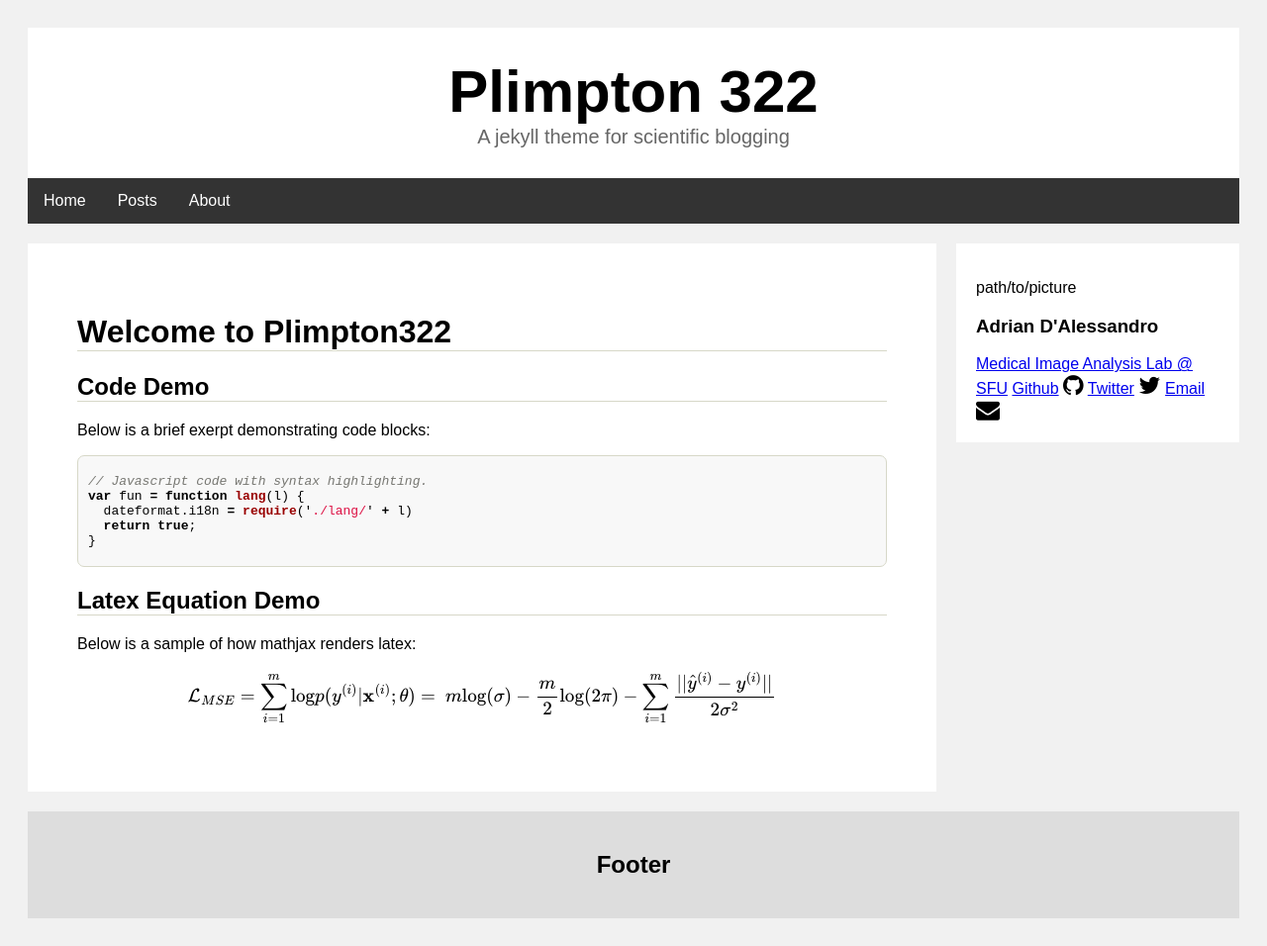
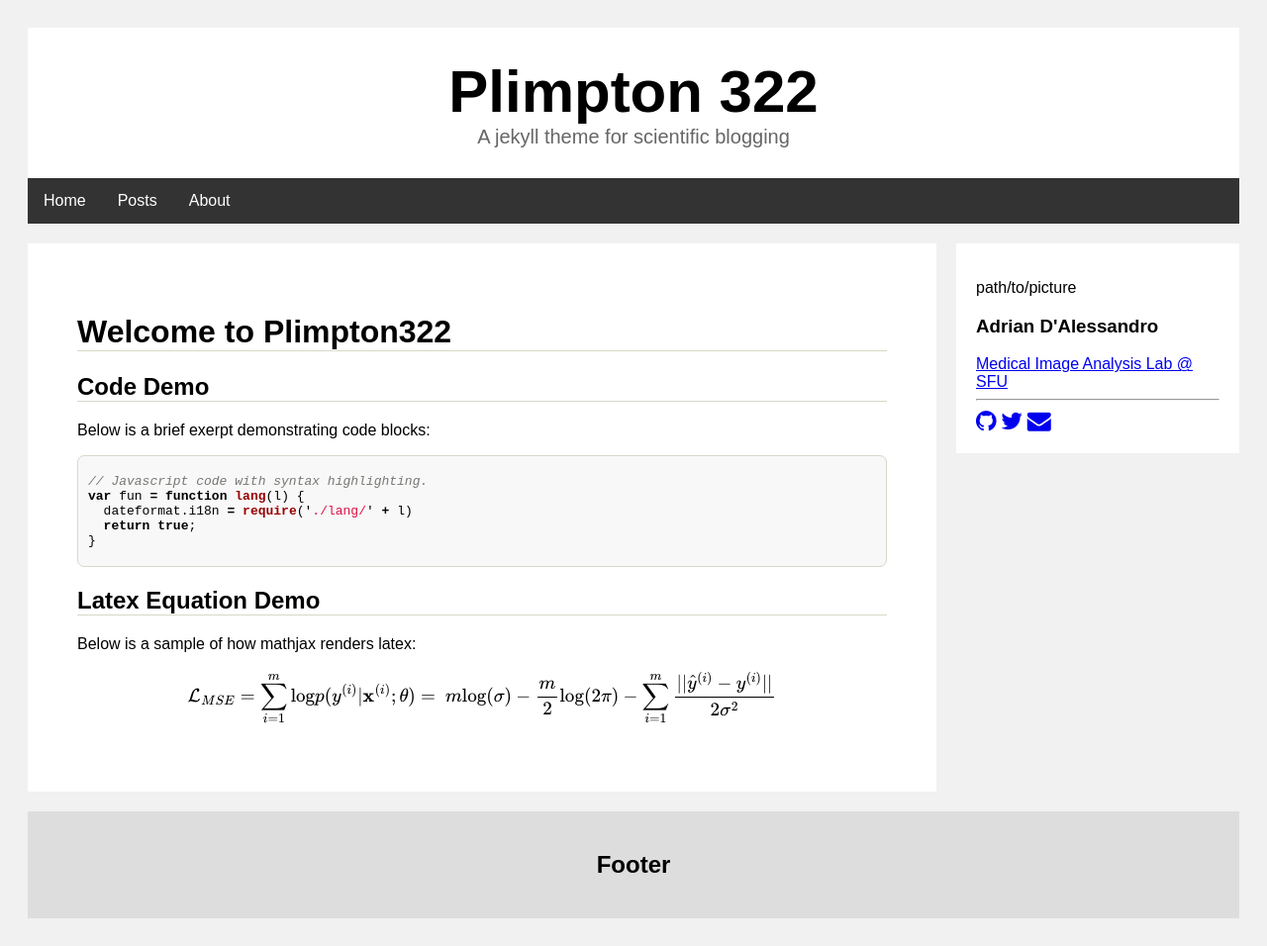
Before and after one commit to adrian-dalessandro/Plimpton322, a Jekyll site: the page built from index.md, in a window 1280 px wide. Shown: the whole page at 99% size. Built offline with Jekyll 4.4.1, drawn with Linux system fonts in a browser that asks for light colours; formulas are drawn with MathJax 3.

Commit message:
Update authorcards.html

```diff
--- a/_includes/authorcards.html
+++ b/_includes/authorcards.html
@@ -3,6 +3,9 @@
 {% for item in site.data.authorship.affiliations %}
       <a href="{{ item.url }}">{{ item.title }}</a>
 {% endfor %}
+<hr>
+<div>
 {% for item in site.data.authorship.outgoing %}
-      <a href="{{ item.url }}">{{ item.title }}</a> <i class="fa fa-{{ item.icon }}" style="font-size:24px"></i>
+      <a href="{{ item.url }}" title="{{ item.title }}"><i class="fa fa-{{ item.icon }}" style="font-size:24px"></i></a>
 {% endfor %}
+</div>
```
